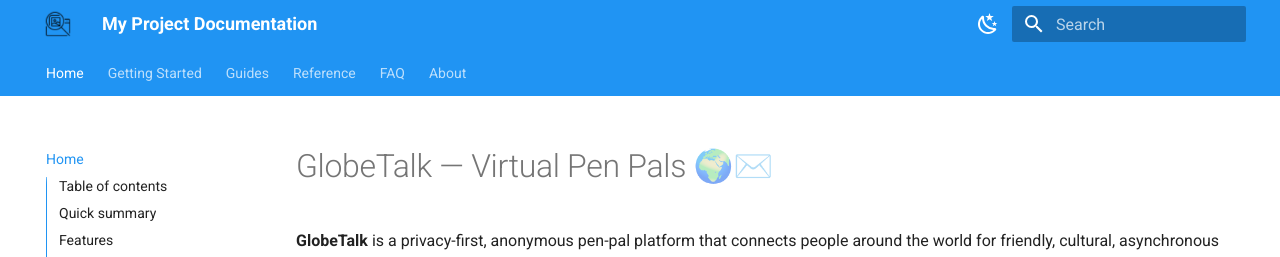
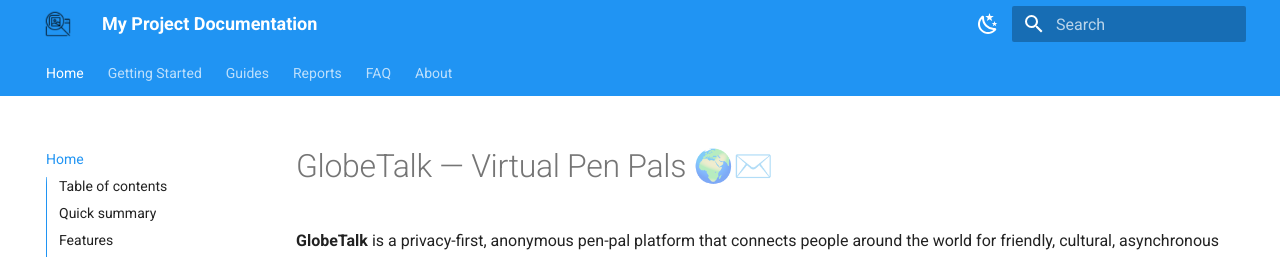
Before and after one commit to MakomaneTau/my-docs, an MkDocs documentation site: the page built from docs/index.md, in a window 1280 px wide and 900 px high. Shown: the top 257 px of the window. Built offline with MkDocs 1.6.1 and Material for MkDocs 9.7.7, drawn with Linux system fonts in a browser that asks for light colours.

Commit message:
Updated File

```diff
--- a/mkdocs.yml
+++ b/mkdocs.yml
@@ -33,7 +33,7 @@ theme:
   logo: images/favicon.png
   favicon: images/logo.png
 
-# Navigation structure
+# Navigation structure #Can Edit
 nav:
   - Home: index.md
   - Getting Started:
@@ -43,12 +43,13 @@ nav:
   - Guides:
       - Configuration: guides/configuration.md
       - Usage: guides/usage.md
-  - Reference:
-      - API: reference/api.md
-      - CLI: reference/cli.md
+  - Reports:
+      - Makomane-Tau: reports/2652227.md
+
   - FAQ: faq.md
   - About: about.md
 
+###########################################
 # Plugins
 plugins:
   - search
```
Also changed, not shown: docs/ci.md (added), docs/dev-setup.md (added), docs/diagrams.md (added), docs/faq.md (deleted), docs/git-methodologies.md (added), docs/guides/configuration.md (deleted), docs/guides/usage.md (deleted), docs/intro.md (deleted), docs/meetings.md (added), docs/quickstart.md (deleted), docs/reference/api.md (deleted), docs/reference/cli.md (deleted), docs/release-notes.md (added), docs/reports/2652227.md (added), 2 more files.
